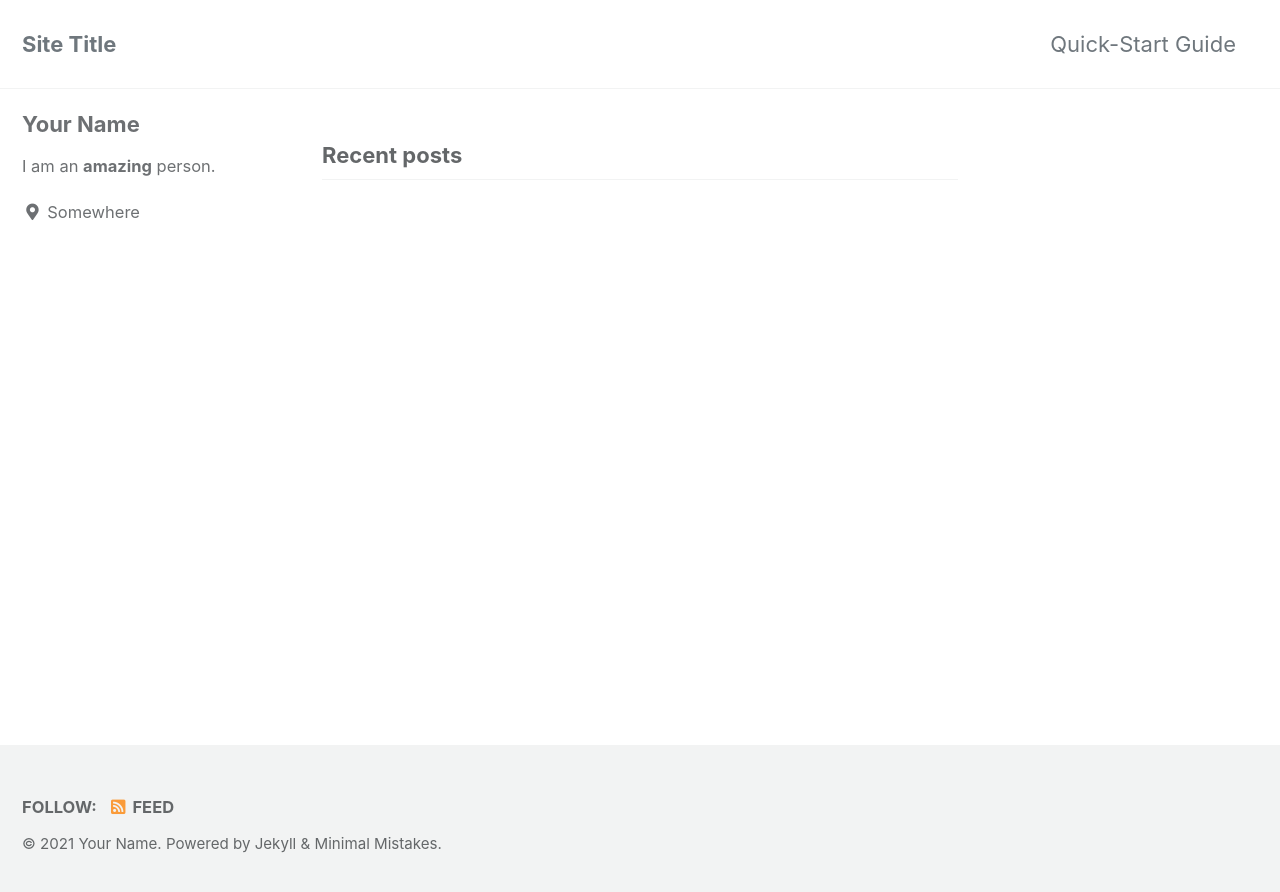
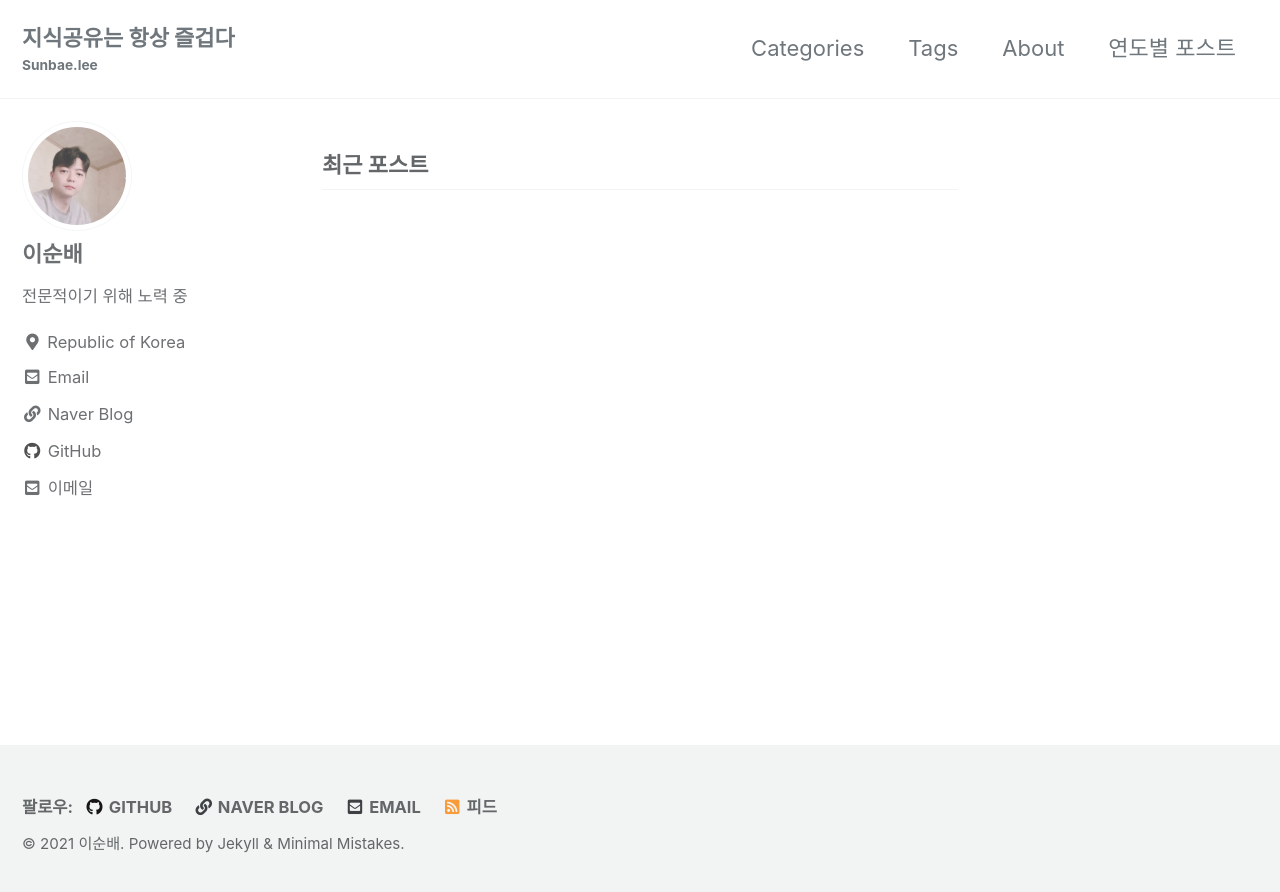
Before and after one commit to SsunLee/ssunlee.github.io, a Jekyll site: the page built from index.html, in a window 1280 px wide. Shown: the top 892 px of the page. Built offline with Jekyll 4.4.1, drawn with Linux system fonts in a browser that asks for light colours; cached includes are drawn as plain includes; the list of posts is cut into pages by our own code.

Commit message:
specific function

```diff
--- a/Gemfile
+++ b/Gemfile
@@ -1,2 +1,5 @@
 source "https://rubygems.org"
 gemspec
+
+gem 'jekyll-admin', group: :jekyll_plugins
+gem 'jekyll-sitemap'
--- a/_config.yml
+++ b/_config.yml
@@ -15,18 +15,18 @@
 minimal_mistakes_skin    : "default" # "air", "aqua", "contrast", "dark", "dirt", "neon", "mint", "plum", "sunrise"
 
 # Site Settings
-locale                   : "en-US"
-title                    : "Site Title"
+locale                   : "ko-KR"
+title                    : "쑨쑨배의 Github"
 title_separator          : "-"
-subtitle                 : # site tagline that appears below site title in masthead
-name                     : "Your Name"
-description              : "An amazing website."
-url                      : # the base hostname & protocol for your site e.g. "https://mmistakes.github.io"
+subtitle                 : "Sunbae.lee" # site tagline that appears below site title in masthead
+name                     : "이순배"
+description              : "쑨쑨배의 각종 지식공유를 할 공간"
+url                      : https://ssunlee.github.io # the base hostname & protocol for your site e.g. "https://mmistakes.github.io"
 baseurl                  : # the subpath of your site, e.g. "/blog"
-repository               : # GitHub username/repo-name e.g. "mmistakes/minimal-mistakes"
-teaser                   : # path of fallback teaser image, e.g. "/assets/images/500x300.png"
+repository               : SsunLee/ssunlee.github.io # GitHub username/repo-name e.g. "mmistakes/minimal-mistakes"
+teaser                   : "/assets/images/my_profile.PNG" # path of fallback teaser image, e.g. "/assets/images/500x300.png"
 logo                     : # path of logo image to display in the masthead, e.g. "/assets/images/88x88.png"
-masthead_title           : # overrides the website title displayed in the masthead, use " " for no title
+masthead_title           : "지식공유는 항상 즐겁다" # overrides the website title displayed in the masthead, use " " for no title
 # breadcrumbs            : false # true, false (default)
 words_per_minute         : 200
 comments:
@@ -94,51 +94,43 @@ analytics:
 
 # Site Author
 author:
-  name             : "Your Name"
-  avatar           : # path of avatar image, e.g. "/assets/images/bio-photo.jpg"
-  bio              : "I am an **amazing** person."
-  location         : "Somewhere"
-  email            :
+  name             : "이순배"
+  avatar           : "/assets/images/my_profile.PNG"
+  bio              :  "전문적이기 위해 노력 중"
+  location         : "Republic of Korea"
+  email            : "tnsqo1126@naver.com"
   links:
     - label: "Email"
       icon: "fas fa-fw fa-envelope-square"
-      # url: "mailto:your.name@email.com"
-    - label: "Website"
+      url: "mailto:tnsqo1126@naver.com"
+    - label: "Naver Blog"
       icon: "fas fa-fw fa-link"
-      # url: "https://your-website.com"
-    - label: "Twitter"
-      icon: "fab fa-fw fa-twitter-square"
+      url: "https://blog.naver.com/tnsqo1126"
+    #- label: "Twitter"
+    #  icon: "fab fa-fw fa-twitter-square"
       # url: "https://twitter.com/"
-    - label: "Facebook"
-      icon: "fab fa-fw fa-facebook-square"
+    #- label: "Facebook"
+    #  icon: "fab fa-fw fa-facebook-square"
       # url: "https://facebook.com/"
     - label: "GitHub"
       icon: "fab fa-fw fa-github"
-      # url: "https://github.com/"
-    - label: "Instagram"
-      icon: "fab fa-fw fa-instagram"
+      url: "https://github.com/SsunLee/SsunLee"
+    #- label: "Instagram"
+    #  icon: "fab fa-fw fa-instagram"
       # url: "https://instagram.com/"
 
 # Site Footer
 footer:
   links:
-    - label: "Twitter"
-      icon: "fab fa-fw fa-twitter-square"
-      # url:
-    - label: "Facebook"
-      icon: "fab fa-fw fa-facebook-square"
-      # url:
     - label: "GitHub"
       icon: "fab fa-fw fa-github"
-      # url:
-    - label: "GitLab"
-      icon: "fab fa-fw fa-gitlab"
-      # url:
-    - label: "Bitbucket"
-      icon: "fab fa-fw fa-bitbucket"
-      # url:
-    - label: "Instagram"
-      icon: "fab fa-fw fa-instagram"
+      url: "https://github.com/SsunLee/SsunLee"
+    - label: "Naver Blog"
+      icon: "fas fa-fw fa-link"
+      url: "https://blog.naver.com/tnsqo1126"
+    - label: "Email"
+      icon: "fas fa-fw fa-envelope-square"
+      url: "mailto:tnsqo1126@naver.com"
       # url:
 
 
@@ -280,3 +272,11 @@ defaults:
       comments: # true
       share: true
       related: true
+
+  # _pages
+  - scope:
+      path: "_pages"
+      type: pages
+    values:
+      layout: single
+      author_profile: true
--- a/_data/navigation.yml
+++ b/_data/navigation.yml
@@ -1,12 +1,10 @@
 # main links
 main:
-  - title: "Quick-Start Guide"
-    url: https://mmistakes.github.io/minimal-mistakes/docs/quick-start-guide/
-  # - title: "About"
-  #   url: https://mmistakes.github.io/minimal-mistakes/about/
-  # - title: "Sample Posts"
-  #   url: /year-archive/
-  # - title: "Sample Collections"
-  #   url: /collection-archive/
-  # - title: "Sitemap"
-  #   url: /sitemap/
+  - title: "Categories"
+    url: /categories/
+  - title: "Tags"
+    url: /tags/
+  - title: "About"
+    url: /about/
+  - title: "연도별 포스트"
+    url: /posts/
--- /dev/null
+++ b/_sass/custom/_cunstomcss.scss
@@ -0,0 +1,10 @@
+/* ==========================================================================
+   자체 커스텀한 부분
+   ========================================================================== */
+    .hide{
+        display:none;
+    }
+
+    .open-new {
+        cursor: pointer;
+    }
--- a/_sass/minimal-mistakes.scss
+++ b/_sass/minimal-mistakes.scss
@@ -38,3 +38,5 @@
 @import "minimal-mistakes/archive";
 @import "minimal-mistakes/sidebar";
 @import "minimal-mistakes/print";
+
+@import "custom/_cunstomcss";
```
Also changed, not shown: _pages/404.md (added, +15 -0 lines), _pages/about.md (added, +8 -0 lines), _pages/category-archive.md (added, +6 -0 lines), _pages/tag-archive.md (added, +6 -0 lines), _pages/year-archive.md (added, +6 -0 lines), package.json (+6 -2 lines), assets/images/my_profile.PNG (added).
